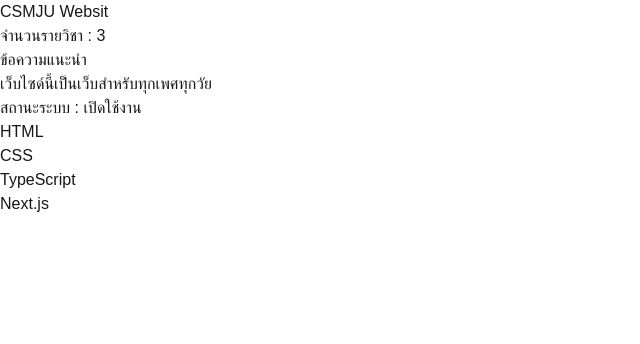
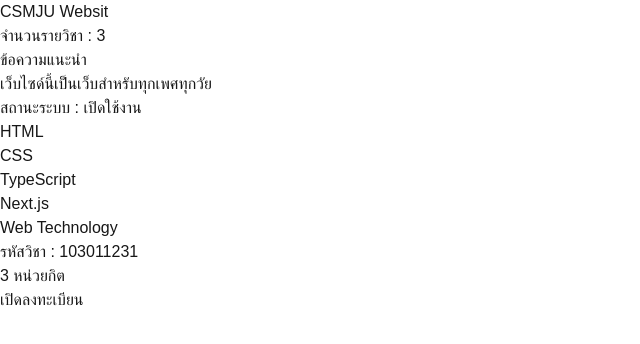
Before and after one commit to YurudakiThai/Web_Tech_NextJs_-17-08-2569, a Next.js app: page / in a window 1280 px wide. Shown: the top 344 px of the page, without its empty margins (0-640 px from the left). Built offline with nearby package versions, Linux system fonts and the light colour scheme.

Commit message:
3.3 complete

```diff
--- a/app/page.tsx
+++ b/app/page.tsx
@@ -5,13 +5,33 @@
   const description = "ข้อความแนะนํา";
   const courseCount = 3;
   const isOpen: boolean = true;
-  const topics: string[4] = [
+
+  // Array and map()
+  const topics: string[] = [
     "HTML",
     "CSS",
     "TypeScript",
     "Next.js",
   ];
 
+  // Object And Type
+  type Course = {
+    id: number;
+    code: string;
+    title: string;
+    credits: number;
+    isOpen: boolean;
+
+  };
+
+  const course: Course = {
+    id: 1 ,
+    code: "103011231",
+    title: "Web Technology",
+    credits: 3,
+    isOpen: true,
+
+  };
 
   return (
    <main>
@@ -31,6 +51,14 @@
           ))}
         </ul>
       </div>
+      <section>
+        <article  key = {course.id} >
+          <h2>{course.title}</h2>
+          <p>รหัสวิชา : {course.code}</p>
+          <p>{course.credits} หน่วยกิต</p>
+          <p>{course.isOpen ? "เปิดลงทะเบียน" : "ปิดลงทะเบียน"}</p>
+        </article>
+      </section>
     </main>
   );
 }
```
